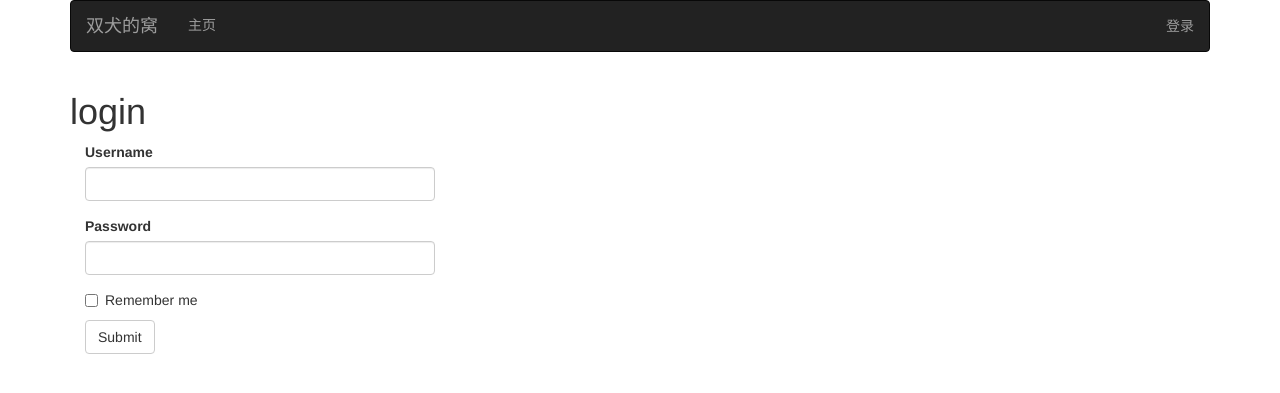
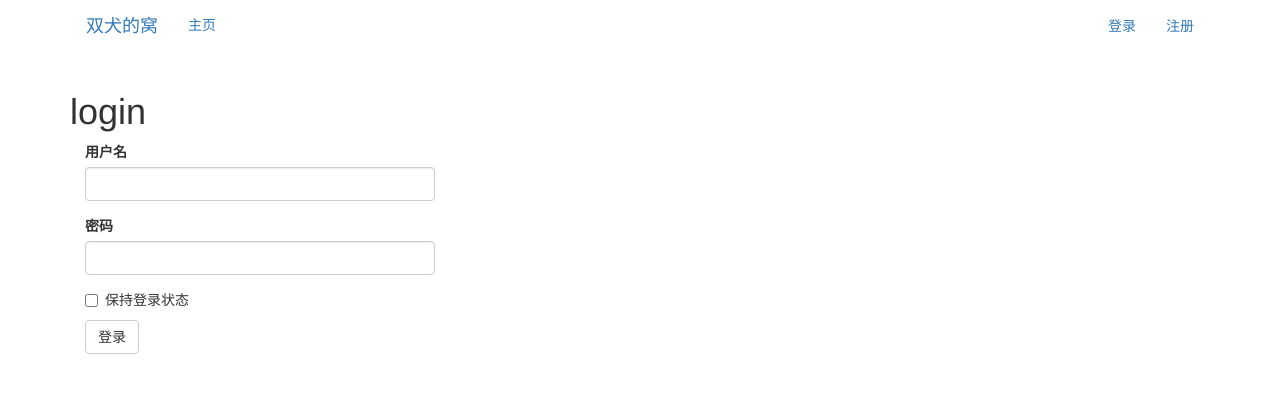
Before and after one commit to HYSkyline/squan, a Flask app: page /auth/login in a window 1280 px wide. Shown: the top 393 px of the page. Run offline with Flask 2, Linux system fonts and the light colour scheme; parts of the project's set-up code (start-up, migrations or seed data) failed here and were passed over; some libraries are stand-ins or nearby versions.

Commit message:
实现登录状态，实现注册

```diff
--- a/squan_blog/auth/forms.py
+++ b/squan_blog/auth/forms.py
@@ -1,12 +1,25 @@
 # -*- coding:utf-8 -*-
 
-from flask_wtf import Form
+from flask_wtf import FlaskForm
 from wtforms import StringField, PasswordField, BooleanField, SubmitField
-from wtforms.validators import Required, Length, Email
+from wtforms.validators import Required, Length, Email, EqualTo
+from wtforms import ValidationError
+from ..models import User
 
 
-class LoginForm(Form):
-	username = StringField('Username', validators=[Required()])
-	password = PasswordField('Password', validators=[Required()])
-	remember_me = BooleanField('Remember me')
-	submit = SubmitField('Submit')
+class LoginForm(FlaskForm):
+	username = StringField(u'用户名', validators=[Required()])
+	password = PasswordField(u'密码', validators=[Required()])
+	remember_me = BooleanField(u'保持登录状态')
+	submit = SubmitField('登录')
+
+
+class RegistrationForm(FlaskForm):
+	username = StringField(u'用户名', validators=[Required(), Length(1, 32)])
+	password = PasswordField(u'密码', validators=[Required(), EqualTo('password2', message=u'两次密码需要相同')])
+	password2 = PasswordField(u'确认密码', validators=[Required()])
+	submit = SubmitField(u'注册')
+
+	def validate_username(self, field):
+		if User.query.filter_by(username=field.data).first():
+			raise ValidationError(u'用户名已被注册')
--- a/squan_blog/auth/view.py
+++ b/squan_blog/auth/view.py
@@ -1,10 +1,11 @@
 # -*- coding:utf-8 -*-
 
 from flask import render_template, redirect, request, url_for, flash
-from flask_login import login_user, login_required
+from flask_login import login_user, logout_user, login_required
 from . import auth
+from .. import db
 from ..models import User
-from .forms import LoginForm
+from .forms import LoginForm, RegistrationForm
 
 @auth.route('/login', methods=['GET', 'POST'])
 def login():
@@ -25,6 +26,20 @@ def logout():
 	return redirect(url_for('main.index'))
 
 
+@auth.route('/register', methods=['GET', 'POST'])
+def register():
+	form = RegistrationForm()
+	if form.validate_on_submit():
+		user = User(
+			username=form.username.data,
+			password=form.password.data
+		)
+		db.session.add(user)
+		flash('You can login now.')
+		return redirect(url_for('auth.login'))
+	return render_template('auth/register.html', form=form)
+
+
 @auth.route('/secret')
 @login_required
 def secret():
--- a/squan_blog/templates/base.html
+++ b/squan_blog/templates/base.html
@@ -14,7 +14,7 @@
     <div class="row clearfix">
         <div class="col-md-12 column">
             {% block navbar %}
-            <div class="navbar navbar-inverse" role="navigation">
+            <div class="navbar navbar" role="navigation">
                 <div class="navbar-header">
                     <button type="button" class="navbar-toggle" data-toggle="collapse" data-target=".navbar-collapse">
                         <span class="sr-only">Toggle navigation</span>
@@ -33,6 +33,7 @@
                         <li><a href="{{ url_for('auth.logout') }}">登出</a></li>
                         {% else %}
                         <li><a href="{{ url_for('auth.login') }}">登录</a></li>
+                        <li><a href="{{ url_for('auth.register') }}">注册</a></li>
                         {% endif %}
                     </ul>
                 </div>
```
Also changed, not shown: squan_blog/templates/auth/register.html (added, +13 -0 lines), squan_blog/templates/index.html (+10 -10 lines), squan_blog/templates/index00.html (added, +9 -0 lines).
